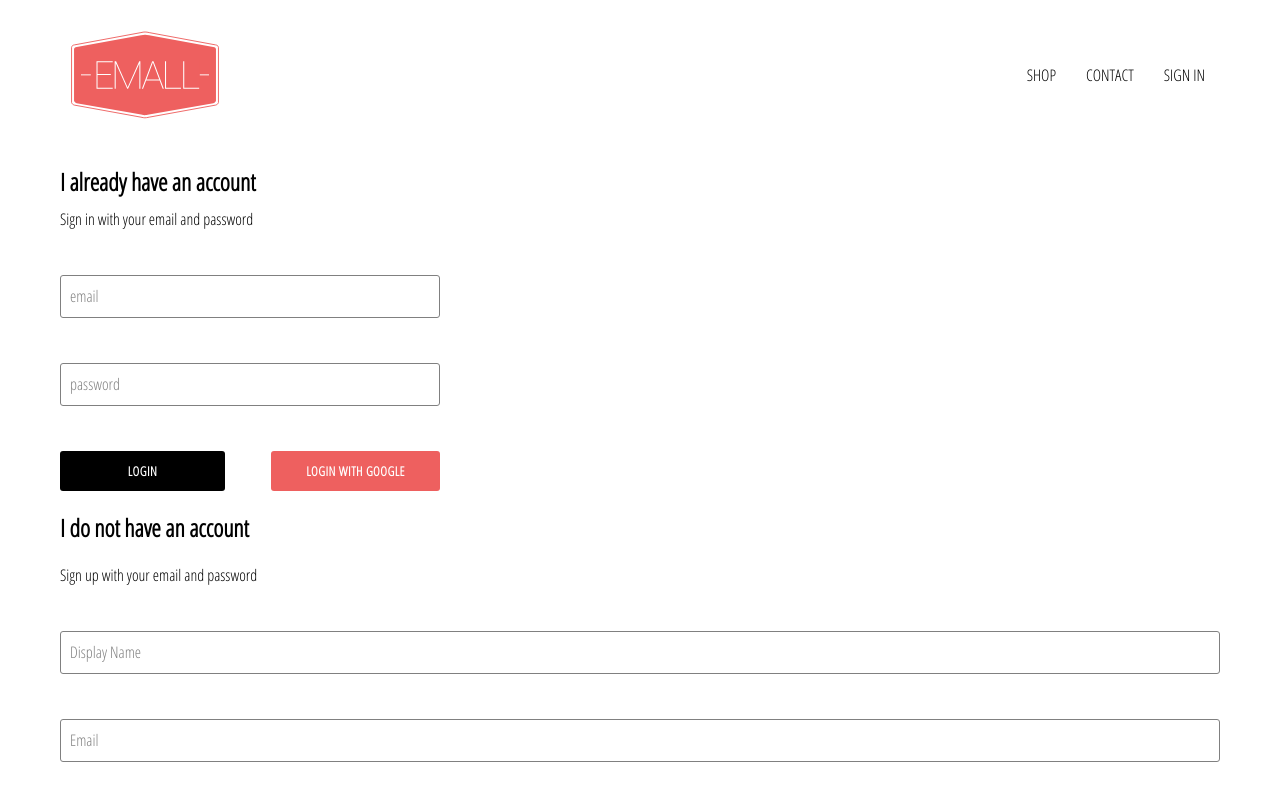
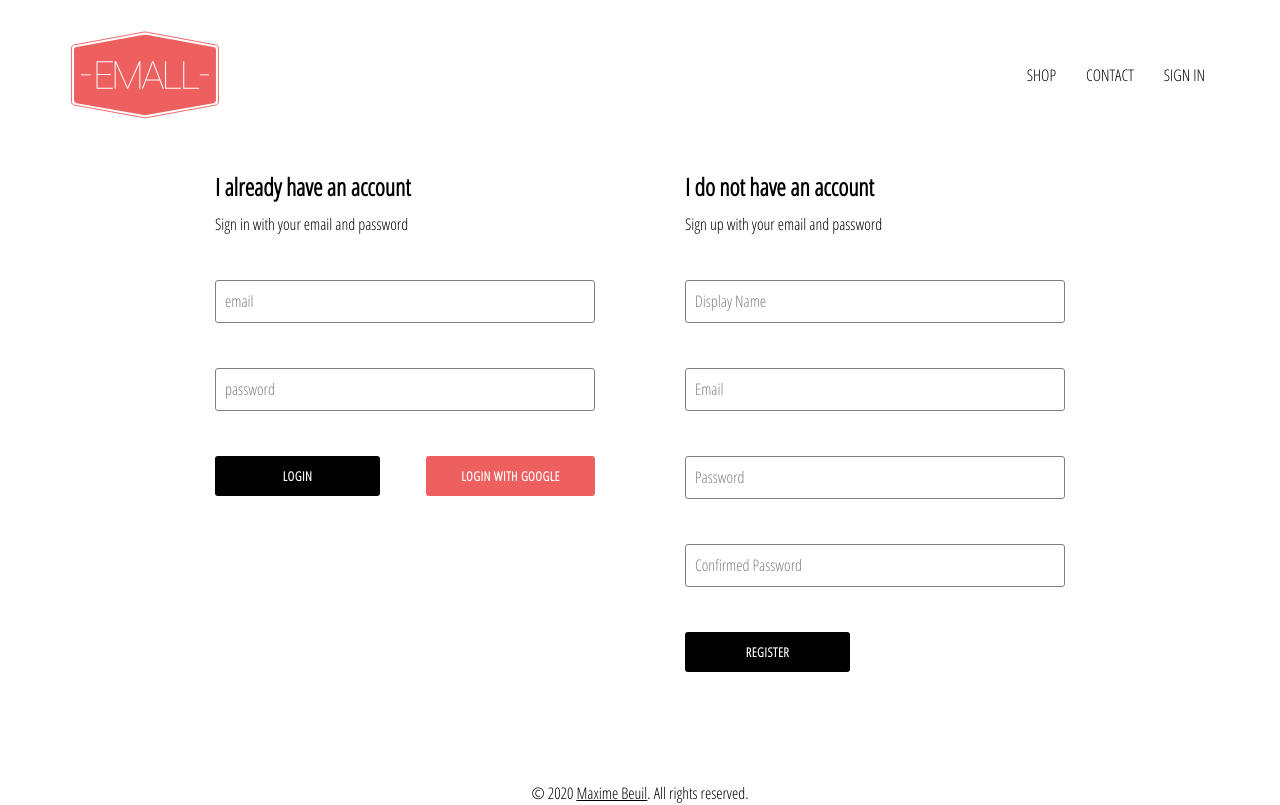
Before and after one commit to mbeuil/Emall-eshop-react-app, a React (Create React App) app: page /signin in a window 1280 px wide. Shown: the top 805 px of the page. Built offline with nearby package versions, Linux system fonts and the light colour scheme; no server answers.

Commit message:
fix register with email pw bug in the sent displayName to firestore

```diff
--- a/src/App.js
+++ b/src/App.js
@@ -38,10 +38,13 @@ const App = () => {
 
   useEffect(() => {
     const unsubscribe = onAuthStateChange(setCurrentUser);
+
     return () => {
       unsubscribe();
     };
   }, []);
+
+  console.log(currentUser);
 
   return (
     <div>
--- a/src/components/register/register.component.jsx
+++ b/src/components/register/register.component.jsx
@@ -21,7 +21,8 @@ const Register = () => {
     }
     try {
       const { user } = await auth.createUserWithEmailAndPassword(values.email, values.password);
-      await createUserProfileDocument(user, values.displayName);
+      const { displayName } = values;
+      await createUserProfileDocument(user, { displayName });
       setValues({
         displayName: '',
         email: '',
@@ -33,7 +34,7 @@ const Register = () => {
     }
   };
 
-  const handleEvent = event => {
+  const handleChange = event => {
     const { name, value } = event.target;
 
     setValues({ ...values, [name]: value });
@@ -48,7 +49,7 @@ const Register = () => {
           type="text"
           name="displayName"
           value={values.displayName}
-          onChange={handleEvent}
+          onChange={handleChange}
           label="Display Name"
           required
         />
@@ -56,7 +57,7 @@ const Register = () => {
           type="email"
           name="email"
           value={values.email}
-          onChange={handleEvent}
+          onChange={handleChange}
           label="Email"
           required
         />
@@ -64,7 +65,7 @@ const Register = () => {
           type="password"
           name="password"
           value={values.password}
-          onChange={handleEvent}
+          onChange={handleChange}
           label="Password"
           required
         />
@@ -72,7 +73,7 @@ const Register = () => {
           type="password"
           name="confirmedPassword"
           value={values.confirmedPassword}
-          onChange={handleEvent}
+          onChange={handleChange}
           label="Confirmed Password"
           required
         />
--- a/src/components/register/register.style.css
+++ b/src/components/register/register.style.css
@@ -0,0 +1,9 @@
+.register {
+  display: flex;
+  flex-direction: column;
+  width: 380px;
+}
+
+.register .title {
+  margin: 10px 0;
+}
--- a/src/pages/sign-in-and-sign-up/sign-in-and-sign-up.component.jsx
+++ b/src/pages/sign-in-and-sign-up/sign-in-and-sign-up.component.jsx
@@ -6,7 +6,7 @@ import './sign-in-and-sign-up.style.css';
 
 const SignInAndSignUpPage = () => {
   return (
-    <div className="sign-in-and-sign-up">
+    <div className="sign-in-and-register">
       <Login />
       <Register />
     </div>
--- a/src/pages/sign-in-and-sign-up/sign-in-and-sign-up.style.css
+++ b/src/pages/sign-in-and-sign-up/sign-in-and-sign-up.style.css
@@ -0,0 +1,6 @@
+.sign-in-and-register {
+  width: 850px;
+  display: flex;
+  justify-content: space-between;
+  margin: 30px auto;
+}
```
